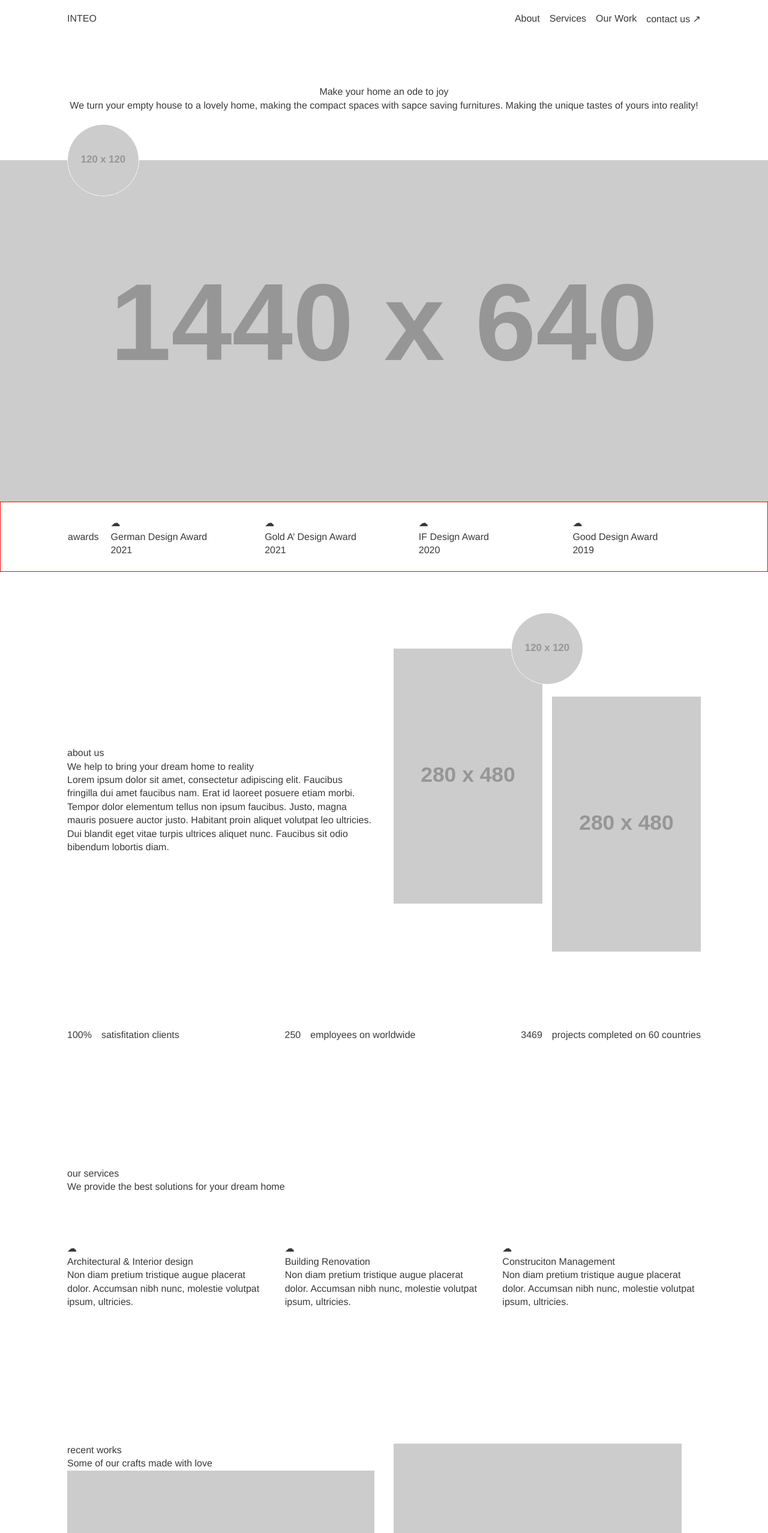
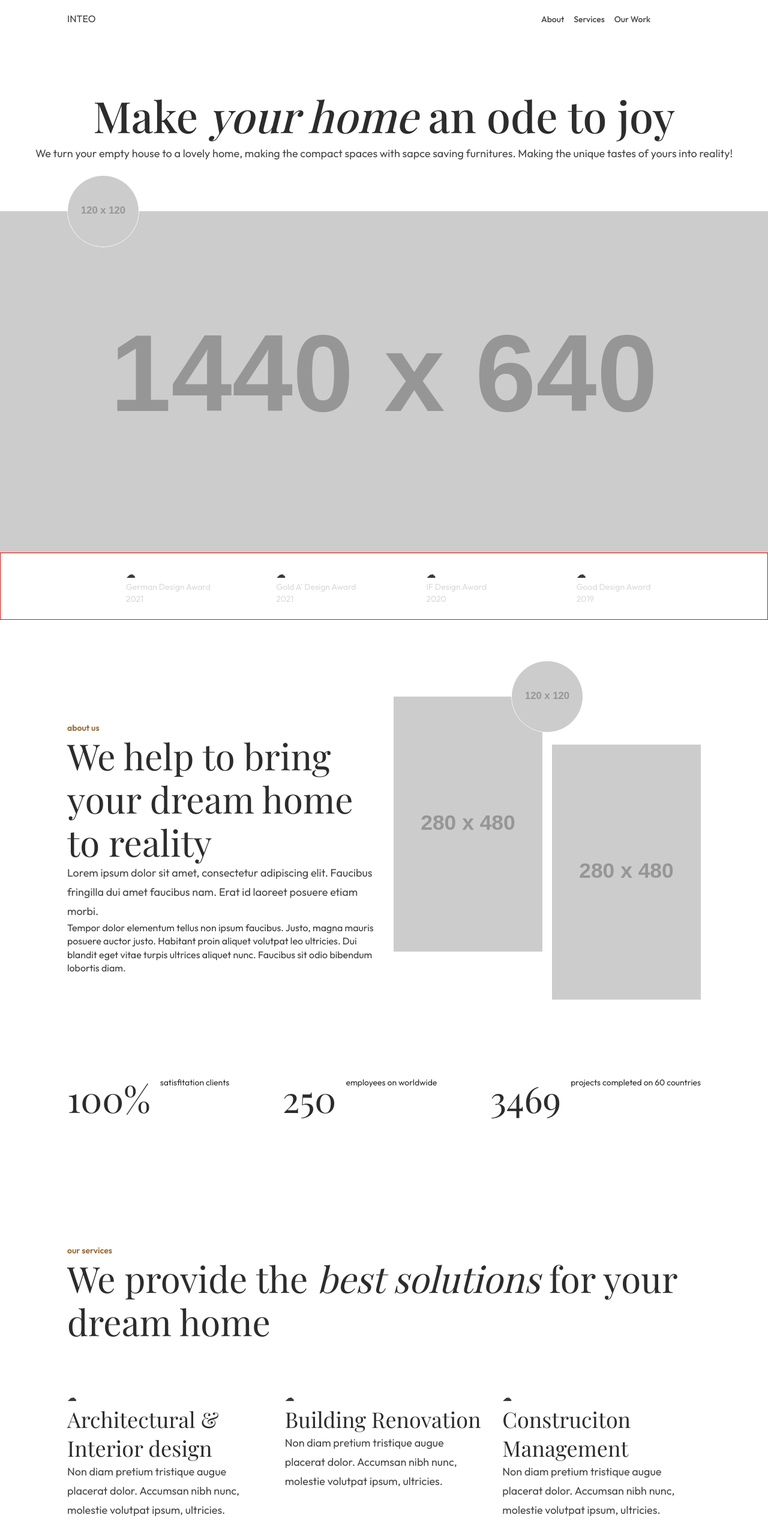
Before and after one commit to juanCsalvatierra/INTEO, a plain HTML site: page index.html in a window 1280 px wide. Shown: the top 2555 px of the page at 60% size. Drawn offline with nearby package versions, Linux system fonts and the light colour scheme; placeholder pictures from the web are drawn by us; a web font is replaced by a local one.

Commit message:
adding fonts and small changes in the html

```diff
--- a/css/main.css
+++ b/css/main.css
@@ -1,4 +1,5 @@
-@import "./reset.css";
+@import "./utilities/reset.css";
+@import "./utilities/typography.css";
 @import "./pages/header.css";
 @import "./pages/hero.css";
 @import "./pages/about.css";
--- a/css/reset.css
+++ b/css/utilities/reset.css
@@ -10,9 +10,10 @@
 	--neutral-100: #e5e5e5;
 
 	--black: #393939;
+	--white: #fff;
 
-	--main-font: Helvetica, Arial, sans-serif;
-	--secondary-font: Verdana;
+	--display-font: "Playfair Display", serif;
+	--body-font: "Outfit", sans-serif;
 }
 
 * {
@@ -117,7 +118,7 @@ svg {
 body {
 	min-height: 100vh;
 	font-size: 100%;
-	font-family: var(--main-font);
+	font-family: var(--body-font);
 	color: var(--black);
 	line-height: 1.4em;
 }
--- /dev/null
+++ b/css/utilities/typography.css
@@ -0,0 +1,114 @@
+h1 {
+	font-family: var(--display-font);
+	font-weight: 500;
+	font-size: 4.5rem;
+	line-height: 6rem;
+	color: var(--neutral-900);
+}
+
+h2 {
+	font-family: var(--display-font);
+	font-weight: 400;
+	font-size: 3.75rem;
+	line-height: 4.5rem;
+	color: var(--neutral-900);
+}
+
+h3 {
+	font-family: var(--display-font);
+	font-weight: 400;
+	font-size: 2.25rem;
+	line-height: 3rem;
+	color: var(--neutral-900);
+}
+
+h4 {
+	font-family: var(--display-font);
+	font-weight: 400;
+	font-size: 1.5rem;
+	line-height: 2rem;
+	color: var(--neutral-900);
+}
+
+h5 {
+	font-family: var(--body-font);
+	font-weight: 600;
+	font-size: 0.875rem;
+	line-height: 1.25rem;
+	color: var(--primary-600);
+}
+
+h6 {
+	font-family: var(--body-font);
+	font-weight: 400;
+	font-size: 0.875rem;
+	line-height: 1.25rem;
+	color: var(--neutral-900);
+}
+
+p {
+	font-family: var(--body-font);
+	font-weight: 300;
+	font-size: 1.125rem;
+	line-height: 2rem;
+	color: var(--neutral-700);
+}
+
+.nav__link {
+	font-family: var(--body-font);
+	font-weight: 500;
+	font-size: 0.875rem;
+	line-height: 1.5rem;
+	color: var(--neutral-700);
+}
+
+.nav__cta {
+	font-family: var(--body-font);
+	font-weight: 600;
+	font-size: 0.75rem;
+	line-height: 1rem;
+	color: var(--white);
+}
+
+.italic {
+	font-style: italic;
+}
+
+.awards__title {
+	font-family: var(--display-font);
+	font-style: italic;
+	font-weight: 400;
+	font-size: 1.5rem;
+	line-height: 2rem;
+	color: var(--white);
+}
+
+.awards__name,
+.awards__year {
+	color: var(--neutral-300);
+}
+
+.footer__p {
+	font-weight: 300;
+	font-size: 0.875rem;
+	line-height: 1.5rem;
+}
+
+.footer__email,
+.footer__phone {
+	font-weight: 400;
+	font-size: 1.5rem;
+	line-height: 2rem;
+	color: var(--primary-600);
+}
+
+.footer__h2 {
+	font-weight: 400;
+	font-size: 3rem;
+	line-height: 3.75rem;
+}
+
+.footer__h2--italic {
+	font-style: italic;
+	color: var(--primary-600);
+}
--- a/index.html
+++ b/index.html
@@ -5,6 +5,12 @@
 		<meta http-equiv="X-UA-Compatible" content="IE=edge" />
 		<meta name="viewport" content="width=device-width, initial-scale=1.0" />
 		<title>INTEO</title>
+		<link rel="preconnect" href="https://fonts.googleapis.com" />
+		<link rel="preconnect" href="https://fonts.gstatic.com" crossorigin />
+		<link
+			href="https://fonts.googleapis.com/css2?family=Outfit:wght@400;500;600;700&family=Playfair+Display:ital,wght@0,400;0,500;0,600;0,700;1,400;1,500;1,600;1,700&display=swap"
+			rel="stylesheet"
+		/>
 		<link rel="stylesheet" href="css/main.css" />
 	</head>
 	<body>
@@ -25,7 +31,9 @@
 		<main class="main">
 			<section class="hero">
 				<div class="hero__text">
-					<h1 class="hero__h1">Make your home an ode to joy</h1>
+					<h1 class="hero__h1">
+						Make <span class="italic">your home</span> an ode to joy
+					</h1>
 					<p class="hero__p">
 						We turn your empty house to a lovely home, making the compact spaces
 						with sapce saving furnitures. Making the unique tastes of yours into
@@ -47,23 +55,23 @@
 					<div class="awards__wrapper">
 						<div class="awards__item">
 							<div class="awards__icon">&#9729;</div>
-							<p class="awards__name">German Design Award</p>
-							<p class="awards__year">2021</p>
+							<h6 class="awards__name">German Design Award</h6>
+							<h6 class="awards__year">2021</h6>
 						</div>
 						<div class="awards__item">
 							<div class="awards__icon">&#9729;</div>
-							<p class="awards__name">Gold A’ Design Award</p>
-							<p class="awards__year">2021</p>
+							<h6 class="awards__name">Gold A’ Design Award</h6>
+							<h6 class="awards__year">2021</h6>
 						</div>
 						<div class="awards__item">
 							<div class="awards__icon">&#9729;</div>
-							<p class="awards__name">IF Design Award</p>
-							<p class="awards__year">2020</p>
+							<h6 class="awards__name">IF Design Award</h6>
+							<h6 class="awards__year">2020</h6>
 						</div>
 						<div class="awards__item">
 							<div class="awards__icon">&#9729;</div>
-							<p class="awards__name">Good Design Award</p>
-							<p class="awards__year">2019</p>
+							<h6 class="awards__name">Good Design Award</h6>
+							<h6 class="awards__year">2019</h6>
 						</div>
 					</div>
 				</div>
@@ -104,15 +112,15 @@
 				<div class="metrics">
 					<div class="metrics__item">
 						<h2 class="metrics__h2">100%</h2>
-						<p class="metrics__p">satisfitation clients</p>
+						<h6 class="metrics__h6">satisfitation clients</h6>
 					</div>
 					<div class="metrics__item">
 						<h2 class="metrics__h2">250</h2>
-						<p class="metrics__p">employees on worldwide</p>
+						<h6 class="metrics__h6">employees on worldwide</h6>
 					</div>
 					<div class="metrics__item">
 						<h2 class="metrics__h2">3469</h2>
-						<p class="metrics__p">projects completed on 60 countries</p>
+						<h6 class="metrics__h6">projects completed on 60 countries</h6>
 					</div>
 				</div>
 			</section>
@@ -121,7 +129,8 @@
 				<div class="services__text">
 					<h5 class="services__h5">our services</h5>
 					<h2 class="services__h2">
-						We provide the best solutions for your dream home
+						We provide the <span class="italic">best solutions</span> for your
+						dream home
 					</h2>
 				</div>
 				<div class="services__wrapper">
@@ -155,13 +164,15 @@
 			<section class="work">
 				<div class="work__left">
 					<h5 class="work__h5">recent works</h5>
-					<h2 class="work__h2">Some of our crafts made with love</h2>
+					<h2 class="work__h2">
+						Some of <span class="italic">our crafts</span> made with love
+					</h2>
 
 					<div class="work__item">
 						<div class="work__img-left">
 							<img src="http://via.placeholder.com/592x444" />
 						</div>
-						<h2 class="work__h2">Villa Furnishing & Interior</h2>
+						<h3 class="work__h3">Villa Furnishing & Interior</h3>
 						<p class="work__p">
 							Lorem ipsum dolor sit amet, consectetur adipiscing elit. Faucibus
 							fringilla dui amet faucibus nam. Erat id laoreet posuere etiam
@@ -176,7 +187,7 @@
 						<div class="work__img-right">
 							<img src="http://via.placeholder.com/480x360" />
 						</div>
-						<h2 class="work__h2">Luxury Hotel Renovation</h2>
+						<h3 class="work__h3">Luxury Hotel Renovation</h3>
 						<p class="work__p">
 							Lorem ipsum dolor sit amet, consectetur adipiscing elit. Faucibus
 							fringilla dui amet faucibus nam.
@@ -186,7 +197,7 @@
 						<div class="work__img-right">
 							<img src="http://via.placeholder.com/480x360" />
 						</div>
-						<h2 class="work__h2">Residence Swimming Pool</h2>
+						<h3 class="work__h3">Residence Swimming Pool</h3>
 						<p class="work__p">
 							Lorem ipsum dolor sit amet, consectetur adipiscing elit. Faucibus
 							fringilla dui amet faucibus nam.
@@ -199,8 +210,8 @@
 		<footer class="footer">
 			<div class="footer__top">
 				<div class="footer__left">
-					<p class="footer__text1">Kick-start your dream home with us</p>
-					<p class="footer__text2">Send us a hi</p>
+					<h2 class="footer__h2">Kick-start your dream home with us</h2>
+					<h2 class="footer__h2 footer__h2--italic">Send us a hi</h2>
 				</div>
 				<div class="footer__right">
 					<div class="footer__address">
```
